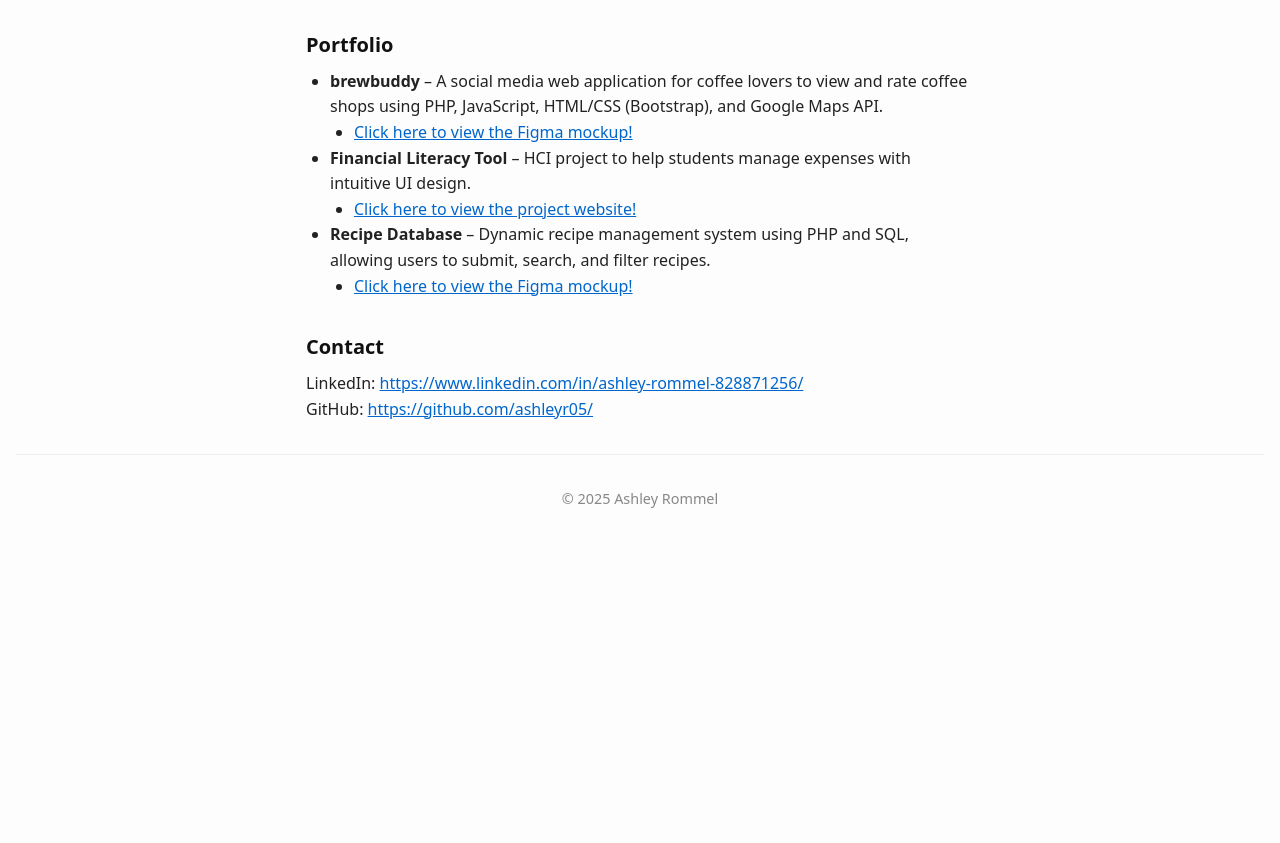
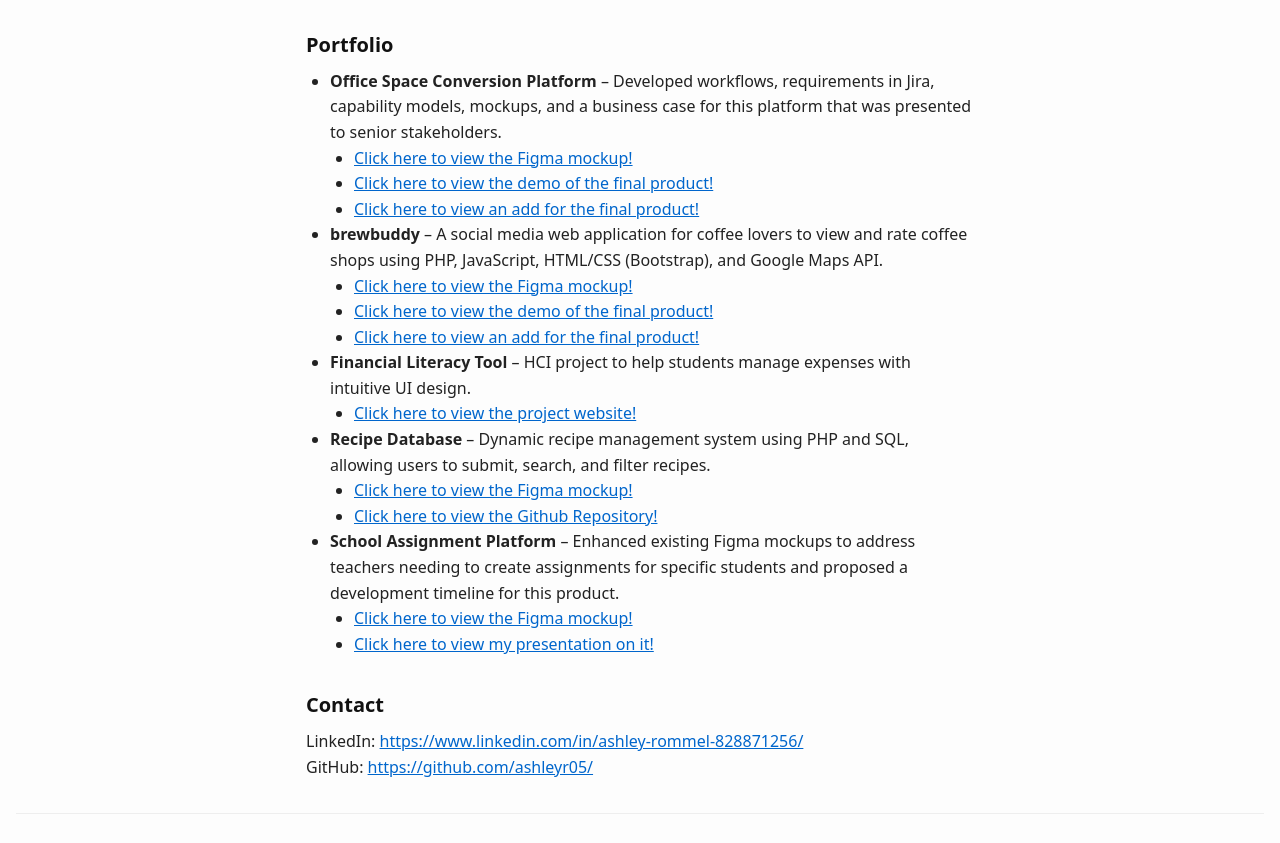
Before and after one commit to ashleyr05/ashleyr05.github.io, a plain HTML site: page index.html in a window 1280 px wide. Shown: the part 384-1227 px from the top of the page. Before the commit the page ends 926 px from the top, so only its background shows below. Drawn offline with Linux system fonts and the light colour scheme.

Commit message:
added school assignment platform project

```diff
--- a/index.html
+++ b/index.html
@@ -32,9 +32,17 @@
   <section id="portfolio">
     <h2>Portfolio</h2>
     <ul>
+        <li><strong>Office Space Conversion Platform</strong> – Developed workflows, requirements in Jira, capability models, mockups, and a business case for this platform that was presented to senior stakeholders.</li>
+            <ul>
+                <li><a href="https://drive.google.com/file/d/1E5tfZYvoczAwuXOMQKGLIWaT3-Yt4bQ4/view?usp=sharing" target="_blank">Click here to view the Figma mockup!</a></li>
+                <li><a href="https://drive.google.com/file/d/1Uc6ukSG9hCPw8IX78BiXwZyq3BN5lZ3e/view?usp=sharing" target="_blank">Click here to view the demo of the final product!</a></li>
+                <li><a href="https://drive.google.com/file/d/1ofYCf6ZX5kN1Oe9xTyvpQTdejEb-M1Yf/view?usp=sharing" target="_blank">Click here to view an add for the final product!</a></li>
+            </ul>
         <li><strong>brewbuddy</strong> – A social media web application for coffee lovers to view and rate coffee shops using PHP, JavaScript, HTML/CSS (Bootstrap), and Google Maps API.</li>
             <ul>
                 <li><a href="https://drive.google.com/file/d/1E5tfZYvoczAwuXOMQKGLIWaT3-Yt4bQ4/view?usp=sharing" target="_blank">Click here to view the Figma mockup!</a></li>
+                <li><a href="https://drive.google.com/file/d/1Uc6ukSG9hCPw8IX78BiXwZyq3BN5lZ3e/view?usp=sharing" target="_blank">Click here to view the demo of the final product!</a></li>
+                <li><a href="https://drive.google.com/file/d/1ofYCf6ZX5kN1Oe9xTyvpQTdejEb-M1Yf/view?usp=sharing" target="_blank">Click here to view an add for the final product!</a></li>
             </ul>
         <li><strong>Financial Literacy Tool</strong> – HCI project to help students manage expenses with intuitive UI design.</li>
             <ul>
@@ -43,6 +51,12 @@
         <li><strong>Recipe Database</strong> – Dynamic recipe management system using PHP and SQL, allowing users to submit, search, and filter recipes.</li>
             <ul>
                 <li><a href="https://drive.google.com/file/d/1ML2XQHPPD3qLgT5wD2LD8MeFhXq-WHWC/view?usp=sharing" target="_blank">Click here to view the Figma mockup!</a></li>
+                <li><a href="https://github.com/LukeCreech/RecipeDatabase" target="_blank">Click here to view the Github Repository!</a></li>
+            </ul>
+        <li><strong>School Assignment Platform</strong> – Enhanced existing Figma mockups to address teachers needing to create assignments for specific students and proposed a development timeline for this product.</li>
+            <ul>
+                <li><a href="https://drive.google.com/file/d/1kh5aUsD6cqEGXnsEM9F19xWbEb29c19_/view?usp=sharing" target="_blank">Click here to view the Figma mockup!</a></li>
+                <li><a href="https://docs.google.com/presentation/d/19GG0FoyaW1ZX4pFykiK3mm1u4X4nObjGYP50l4DmHI0/edit?usp=sharing" target="_blank">Click here to view my presentation on it!</a></li>
             </ul>
     </ul>
   </section>
```
